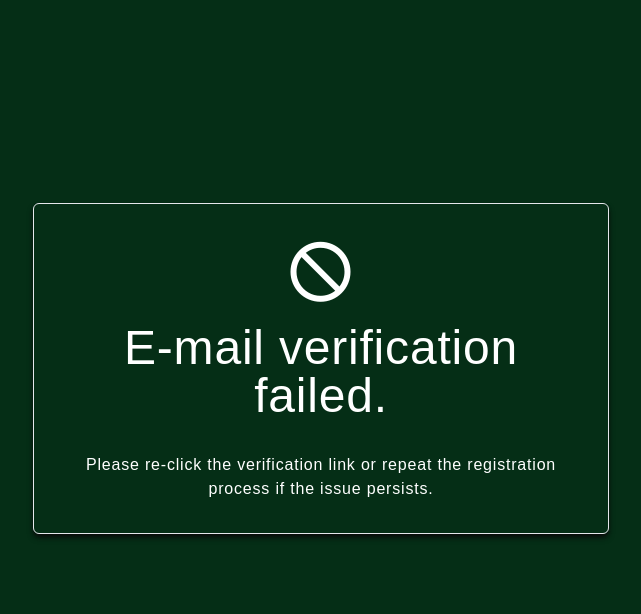
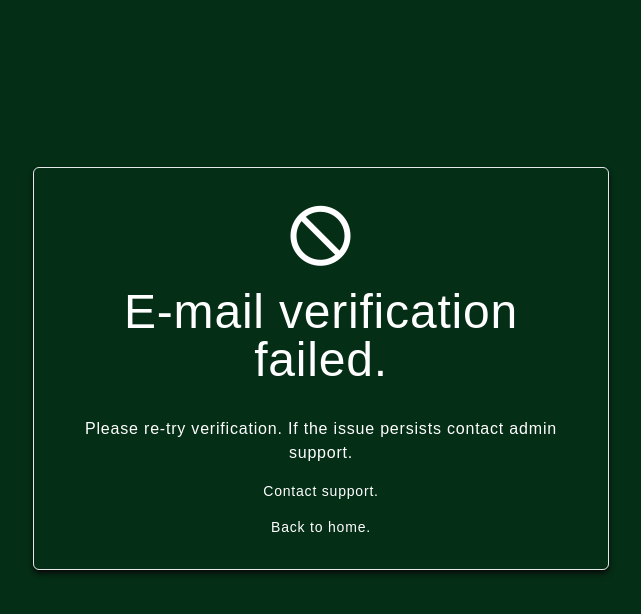
Before and after one commit to xuzmocode4-325/ecommerce-website, a Django app: page /account/email-verification-fail in a window 1280 px wide. Shown: the part 72-686 px from the top of the page, without its empty margins (319-960 px from the left). Run offline with Django 5.2, Linux system fonts and the light colour scheme; parts of the project's set-up code (start-up, migrations or seed data) failed here and were passed over; some libraries are stand-ins or nearby versions; some web fonts are replaced.

Commit message:
add contact and home page redirects to email verification fail template

```diff
--- a/account/templates/account/registration/email-verification-fail.html
+++ b/account/templates/account/registration/email-verification-fail.html
@@ -8,7 +8,9 @@
         <i class="ri-prohibited-line text-7xl"></i>
         <h1 class="text-center font-thin">E-mail verification failed.</h1>
         <hr>
-        <p class="font-light text-center">Please re-click the verification link or repeat the registration process if the issue persists.</p>
+        <p class="font-light text-center">Please re-try verification. If the issue persists contact admin support.</p>
+        <a href="{% url 'home' %}" class="text-sm hover:text-yellow-500" role="menuitem" tabindex="-1">Contact support.</a>
+        <a href="{% url 'home' %}" class="text-sm hover:text-yellow-500" role="menuitem" tabindex="-1">Back to home.</a>
     </div>
 </section>
 {% endblock %}
```
